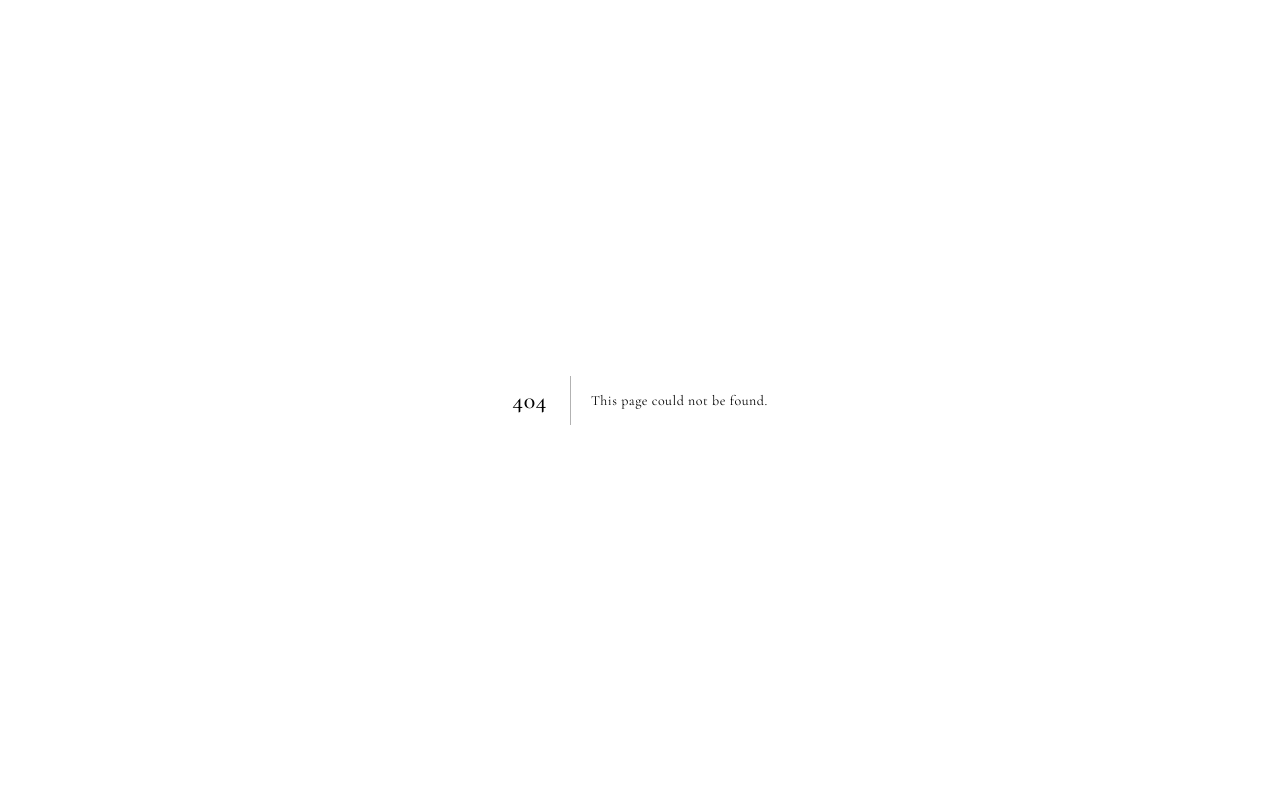
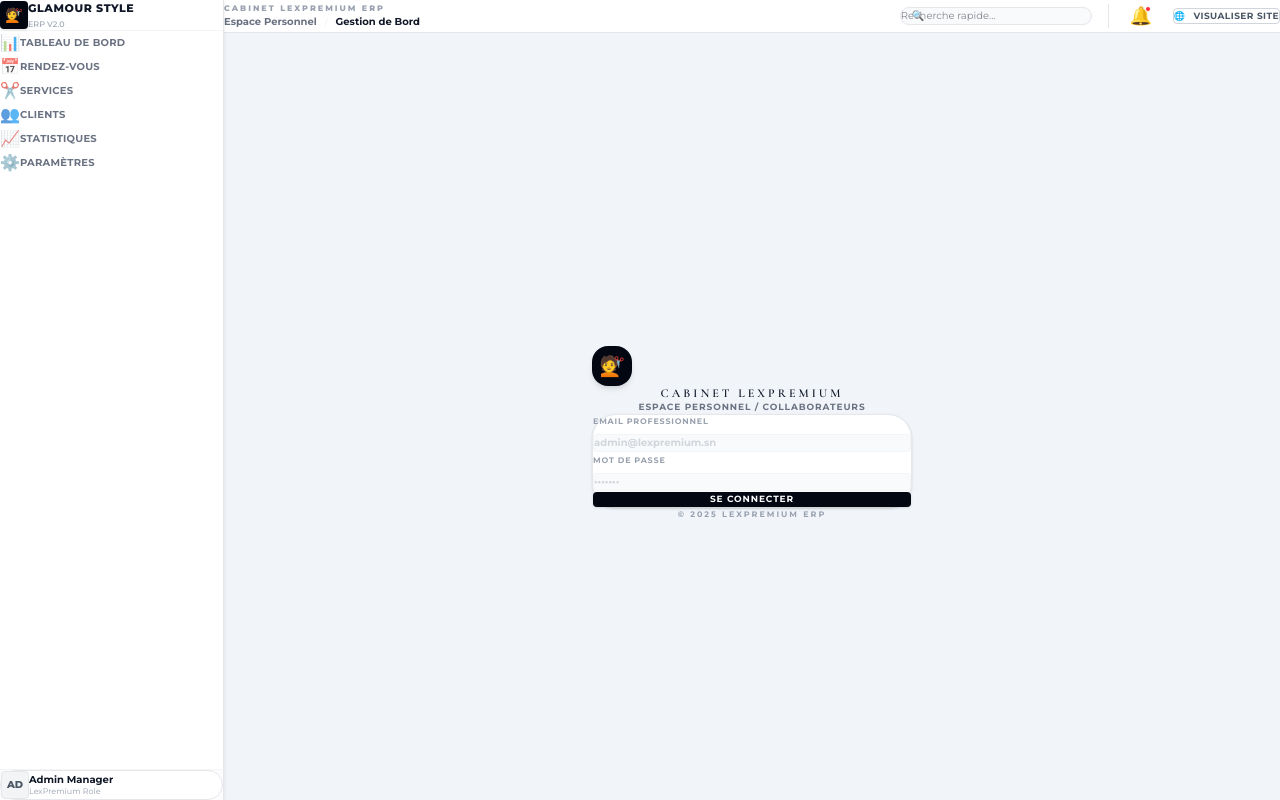
Before and after one commit to mamadouelimanewane/glamourstyle, a Next.js app: page /admin/login in a window 1280 px wide. Before the commit this address had no page. Built offline with nearby package versions, Linux system fonts and the light colour scheme.

Commit message:
Fix syntax error and finalize ultra-compact LexPremium style with light theme

```diff
--- a/src/app/admin/analytics/page.tsx
+++ b/src/app/admin/analytics/page.tsx
@@ -26,8 +26,8 @@ const AnalyticsPage = () => {
         <div className="space-y-6 animate-fadeIn pb-10">
             <div className="flex flex-col md:flex-row justify-between items-start md:items-center gap-4">
                 <div>
-                    <h1 className="text-sm font-bold text-gray-900 uppercase tracking-widest">Analyses & Business Intelligence</h1>
-                    <p className="text-gray-400 text-[9px] font-medium uppercase tracking-wider mt-0.5">Données de Performance Globales</p>
+                    <h1 className="text-[11px] font-black text-gray-900 uppercase tracking-widest leading-none">Analyses & Business Intelligence</h1>
+                    <p className="text-gray-400 text-[8px] font-bold uppercase tracking-wider mt-1">Données de Performance Globales</p>
                 </div>
                 <div className="flex gap-2 w-full md:w-auto">
                     <button className="flex-1 md:flex-none px-3 py-1.5 text-[8px] font-bold uppercase tracking-widest text-gray-600 bg-white border border-gray-200 rounded hover:bg-gray-50 transition-all">
--- a/src/app/admin/appointments/page.tsx
+++ b/src/app/admin/appointments/page.tsx
@@ -22,8 +22,8 @@ const AppointmentsPage = () => {
         <div className="space-y-6 animate-fadeIn pb-10">
             <div className="flex flex-col md:flex-row justify-between items-start md:items-center gap-4">
                 <div>
-                    <h1 className="text-sm font-bold text-gray-900 uppercase tracking-widest">Registre des Rendez-vous</h1>
-                    <p className="text-gray-400 text-[9px] font-medium uppercase tracking-wider mt-0.5">Planification & Suivi des Sessions</p>
+                    <h1 className="text-[11px] font-black text-gray-900 uppercase tracking-widest leading-none">Registre des Rendez-vous</h1>
+                    <p className="text-gray-400 text-[8px] font-bold uppercase tracking-wider mt-1">Planification & Suivi des Sessions</p>
                 </div>
                 <div className="flex bg-gray-200/50 p-1 rounded-lg border border-gray-200">
                     {['all', 'pending', 'confirmed', 'cancelled'].map((tab) => (
--- a/src/app/admin/layout.tsx
+++ b/src/app/admin/layout.tsx
@@ -44,7 +44,7 @@ export default function AdminLayout({
                             <div className="flex flex-col">
                                 <span className="text-[8px] uppercase tracking-[2px] font-black text-gray-400">Cabinet LexPremium ERP</span>
                                 <nav className="flex items-center gap-2 mt-0">
-                                    <Link href="/admin" className="text-[10px] font-bold text-gray-500 hover:text-gray-900 transition-colors">Espace Personnel</cite></Link>
+                                    <Link href="/admin" className="text-[10px] font-bold text-gray-500 hover:text-gray-900 transition-colors">Espace Personnel</Link>
                                     <span className="text-gray-200 text-[8px]">/</span>
                                     <span className="text-[10px] font-bold text-gray-900">Gestion de Bord</span>
                                 </nav>
--- /dev/null
+++ b/src/app/admin/login/page.tsx
@@ -0,0 +1,59 @@
+'use client';
+
+import React from 'react';
+import Link from 'next/link';
+
+const LoginPage = () => {
+    return (
+        <div className="min-h-screen bg-[#f1f5f9] flex items-center justify-center p-4 font-body">
+            <div className="w-full max-w-[320px]">
+                {/* Logo Area */}
+                <div className="text-center mb-8">
+                    <div className="w-10 h-10 bg-gray-950 rounded-lg flex items-center justify-center mx-auto mb-3 shadow-md">
+                        <span className="text-xl">💇</span>
+                    </div>
+                    <h1 className="text-xs font-black text-gray-900 uppercase tracking-[3px]">Cabinet LexPremium</h1>
+                    <p className="text-[9px] text-gray-500 uppercase tracking-widest mt-1 font-bold">Espace Personnel / Collaborateurs</p>
+                </div>
+
+                {/* Login Card */}
+                <div className="bg-white p-6 rounded-xl border border-gray-200 shadow-sm">
+                    <form className="space-y-4">
+                        <div className="space-y-1.5">
+                            <label className="block text-[8px] text-gray-400 font-bold uppercase tracking-widest">Email professionnel</label>
+                            <input
+                                type="email"
+                                placeholder="admin@lexpremium.sn"
+                                className="w-full bg-gray-50 border border-gray-100 rounded px-3 py-2 text-[10px] font-bold text-gray-900 focus:bg-white focus:border-[#D4AF37] outline-none transition-all placeholder:text-gray-300"
+                            />
+                        </div>
+                        <div className="space-y-1.5">
+                            <label className="block text-[8px] text-gray-400 font-bold uppercase tracking-widest">Mot de passe</label>
+                            <input
+                                type="password"
+                                placeholder="•••••••"
+                                className="w-full bg-gray-50 border border-gray-100 rounded px-3 py-2 text-[10px] font-bold text-gray-900 focus:bg-white focus:border-[#D4AF37] outline-none transition-all placeholder:text-gray-300"
+                            />
+                        </div>
+
+                        <div className="pt-2">
+                            <Link
+                                href="/admin"
+                                className="w-full block bg-gray-950 text-white text-center py-2 rounded text-[9px] font-bold uppercase tracking-widest hover:bg-gray-800 transition-all shadow-sm"
+                            >
+                                Se connecter
+                            </Link>
+                        </div>
+                    </form>
+                </div>
+
+                {/* Footer */}
+                <div className="mt-8 text-center">
+                    <p className="text-[8px] text-gray-400 font-bold uppercase tracking-[2px]">© 2025 LexPremium ERP</p>
+                </div>
+            </div>
+        </div>
+    );
+};
+
+export default LoginPage;
--- a/src/app/admin/page.tsx
+++ b/src/app/admin/page.tsx
@@ -23,8 +23,8 @@ const DashboardPage = () => {
             {/* Header section with very small fonts */}
             <div className="flex flex-col md:flex-row justify-between items-start md:items-center gap-4">
                 <div>
-                    <h2 className="text-sm font-bold text-gray-900 uppercase tracking-widest">Tableau de Bord</h2>
-                    <p className="text-gray-400 text-[9px] font-medium uppercase tracking-wider mt-0.5">Espace Personnel / Gestion Manager</p>
+                    <h1 className="text-[11px] font-black text-gray-900 uppercase tracking-widest leading-none">Tableau de Bord</h1>
+                    <p className="text-gray-400 text-[8px] font-bold uppercase tracking-wider mt-1">Espace Personnel / Collaborateurs</p>
                 </div>
                 <div className="flex gap-2 w-full md:w-auto">
                     <button className="flex-1 md:flex-none px-3 py-1.5 text-[9px] font-bold uppercase tracking-widest text-gray-600 bg-white border border-gray-200 rounded hover:bg-gray-50 transition-all">
@@ -46,8 +46,8 @@ const DashboardPage = () => {
                                 {stat.change}
                             </span>
                         </div>
-                        <p className="text-[9px] uppercase tracking-wider font-bold text-gray-400 mb-0.5">{stat.label}</p>
-                        <p className="text-lg font-black text-gray-950">{stat.value}</p>
+                        <p className="text-[8px] uppercase tracking-wider font-bold text-gray-400 mb-0.5">{stat.label}</p>
+                        <p className="text-base font-black text-gray-950">{stat.value}</p>
                     </div>
                 ))}
             </div>
--- a/src/app/admin/services/page.tsx
+++ b/src/app/admin/services/page.tsx
@@ -14,8 +14,8 @@ const ServicesAdminPage = () => {
         <div className="space-y-6 animate-fadeIn pb-10">
             <div className="flex flex-col md:flex-row justify-between items-start md:items-center gap-4">
                 <div>
-                    <h1 className="text-sm font-bold text-gray-900 uppercase tracking-widest">Menu des Services</h1>
-                    <p className="text-gray-400 text-[9px] font-medium uppercase tracking-wider mt-0.5">Configuration des Offres Professionnelles</p>
+                    <h1 className="text-[11px] font-black text-gray-900 uppercase tracking-widest leading-none">Menu des Services</h1>
+                    <p className="text-gray-400 text-[8px] font-bold uppercase tracking-wider mt-1">Configuration des Offres Professionnelles</p>
                 </div>
                 <button className="px-4 py-1.5 text-[9px] font-bold uppercase tracking-widest text-white bg-gray-950 rounded hover:bg-gray-800 transition-all">
                     + Nouvelle Prestation
--- a/src/app/admin/settings/page.tsx
+++ b/src/app/admin/settings/page.tsx
@@ -16,8 +16,8 @@ const SettingsPage = () => {
         <div className="space-y-6 animate-fadeIn pb-10">
             <div className="flex flex-col md:flex-row justify-between items-start md:items-center gap-4">
                 <div>
-                    <h1 className="text-sm font-bold text-gray-900 uppercase tracking-widest">Configuration Système</h1>
-                    <p className="text-gray-400 text-[9px] font-medium uppercase tracking-wider mt-0.5">Paramètres du Serveur LexPremium</p>
+                    <h1 className="text-[11px] font-black text-gray-900 uppercase tracking-widest leading-none">Configuration Système</h1>
+                    <p className="text-gray-400 text-[8px] font-bold uppercase tracking-wider mt-1">Paramètres du Serveur LexPremium</p>
                 </div>
             </div>
 
--- a/src/app/globals.css
+++ b/src/app/globals.css
@@ -76,8 +76,8 @@ html {
 
 body {
   font-family: var(--font-body);
-  background: linear-gradient(135deg, #0A0A0A 0%, #1A1A1A 100%);
-  color: var(--color-text-primary);
+  background: #ffffff;
+  color: #1a1a1a;
   line-height: 1.6;
   overflow-x: hidden;
   display: flex;
@@ -90,23 +90,23 @@ main {
 
 /* Custom Scrollbar */
 ::-webkit-scrollbar {
-  width: 10px;
+  width: 8px;
 }
 
 ::-webkit-scrollbar-track {
-  background: var(--color-background);
+  background: #f1f5f9;
 }
 
 ::-webkit-scrollbar-thumb {
-  background: var(--color-primary);
-  border-radius: 5px;
+  background: #cbd5e1;
+  border-radius: 4px;
 }
 
 ::-webkit-scrollbar-thumb:hover {
-  background: var(--color-primary-dark);
+  background: var(--color-primary);
 }
 
-/* Typography Utilities */
+/* Typography Utilities - Neutralized to use Tailwind everywhere */
 h1,
 h2,
 h3,
@@ -116,26 +116,10 @@ h6 {
   font-family: var(--font-heading);
   font-weight: 600;
   line-height: 1.2;
-  letter-spacing: 0.5px;
-}
-
-h1 {
-  font-size: clamp(2.5rem, 5vw, 4.5rem);
-  font-weight: 700;
-}
-
-h2 {
-  font-size: clamp(2rem, 4vw, 3.5rem);
-}
-
-h3 {
-  font-size: clamp(1.5rem, 3vw, 2.5rem);
 }
 
 p {
   font-family: var(--font-body);
-  font-size: clamp(0.95rem, 1.5vw, 1.1rem);
-  line-height: 1.8;
 }
 
 /* Glass Morphism Effect */
--- a/src/app/page.tsx
+++ b/src/app/page.tsx
@@ -8,7 +8,7 @@ import Footer from '@/components/Footer';
 
 export default function Home() {
   return (
-    <main className="min-h-screen bg-[#0A0A0A]">
+    <main className="min-h-screen bg-[#0A0A0A] text-white">
       <Header />
       <Hero />
 
--- a/src/app/pricing/page.tsx
+++ b/src/app/pricing/page.tsx
@@ -8,7 +8,7 @@ import Link from 'next/link';
 
 const PricingPage = () => {
     return (
-        <main className="min-h-screen bg-[#0A0A0A]">
+        <main className="min-h-screen bg-[#0A0A0A] text-white">
             <Header />
 
             <section className="pt-32 pb-20 relative overflow-hidden">
```
